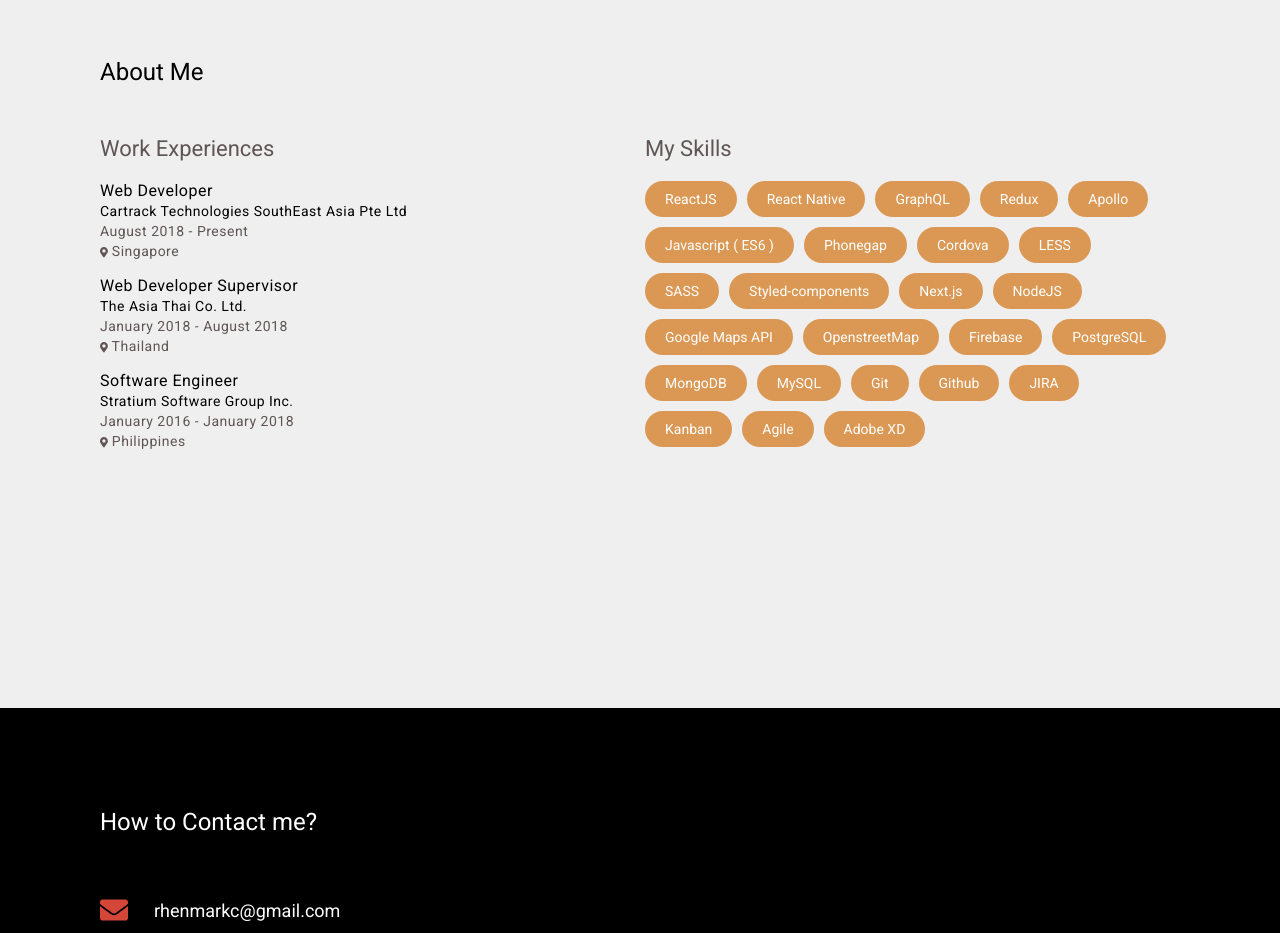
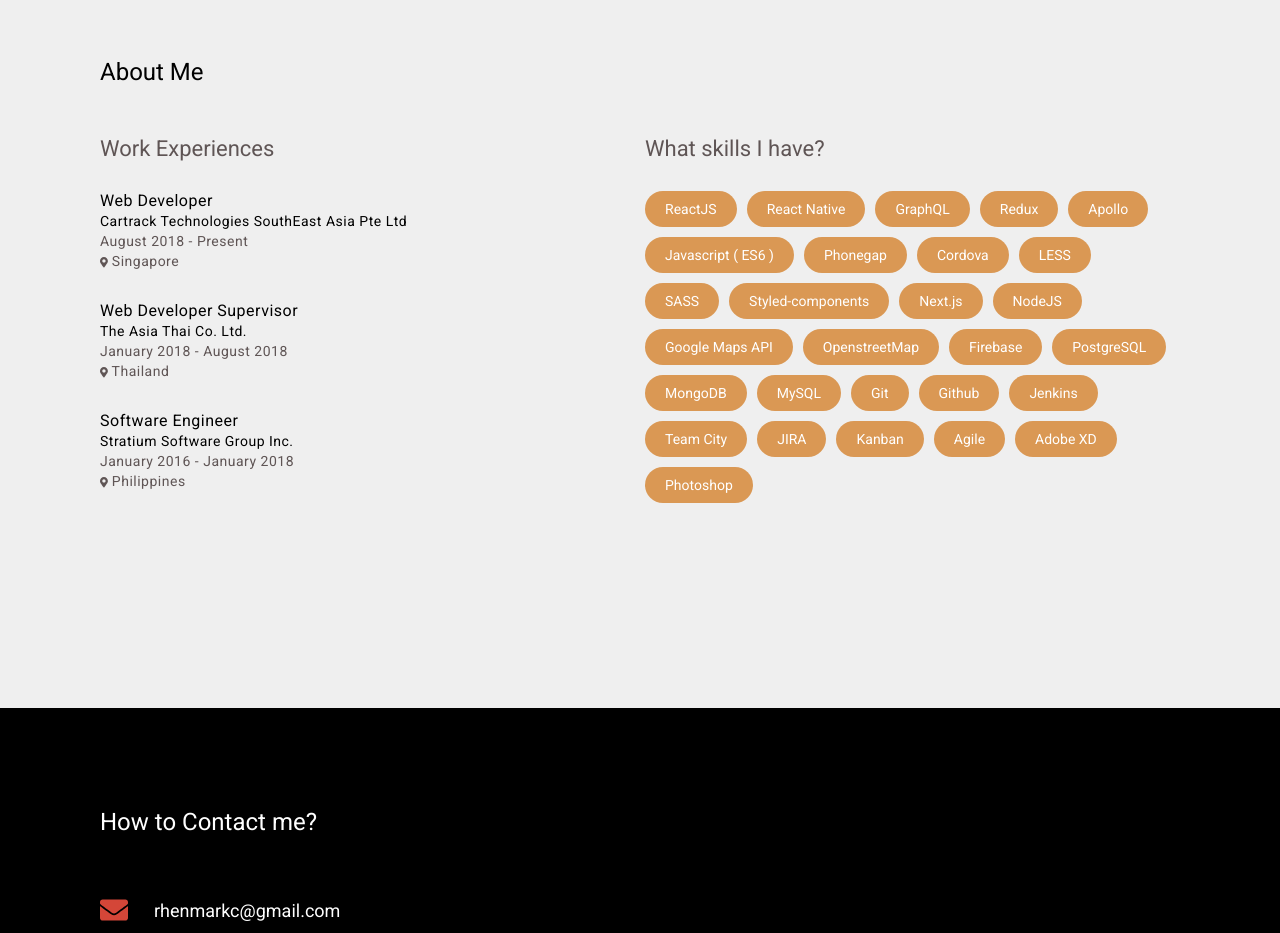
Before and after one commit to okrhen/rhenmark, a React (Create React App) app: page / in a window 1280 px wide. Shown: the part 1800-2733 px from the top of the page. Built offline with nearby package versions, Linux system fonts and the light colour scheme.

Commit message:
feat: update landing page details

```diff
--- a/src/containers/Home/Home.tsx
+++ b/src/containers/Home/Home.tsx
@@ -26,10 +26,13 @@ const list = [
   "MySQL",
   "Git",
   "Github",
+  "Jenkins",
+  "Team City",
   "JIRA",
   "Kanban",
   "Agile",
-  "Adobe XD"
+  "Adobe XD",
+  "Photoshop"
 ];
 
 type Props = {
@@ -250,7 +253,7 @@ const Home: React.SFC<Props> = () => {
             </div>
           </div>
           <div className="About-content-right">
-            <div className="About-content-title">My Skills</div>
+            <div className="About-content-title">What skills I have?</div>
             <div className="About-content-right-skills">
               {list.map(item => (
                 <span key={item}>{item}</span>
--- a/src/containers/Home/styles/home.style.scss
+++ b/src/containers/Home/styles/home.style.scss
@@ -279,7 +279,7 @@
 
       &-title {
         font-size: 22px;
-        margin-bottom: 20px;
+        margin-bottom: 30px;
         color: #5f5555;
       }
 
@@ -308,7 +308,7 @@
         }
 
         .Experience {
-          margin-bottom: 15px;
+          margin-bottom: 30px;
           color: #5f5555;
           letter-spacing: 0.5px;
           line-height: 20px;
```
